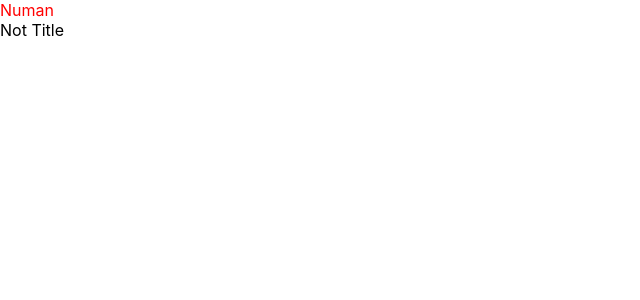
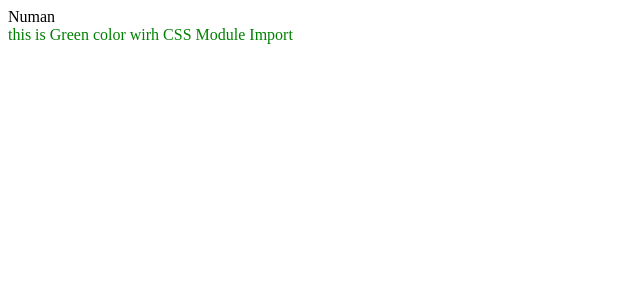
Before and after one commit to num-js/Learning-Next.js-with-TS, a Next.js app: page / in a window 1280 px wide. Shown: the top 300 px of the page, without its empty margins (0-640 px from the left). Built offline with nearby package versions, Linux system fonts and the light colour scheme.

Commit message:
CSS module Imports for a Specific component

```diff
--- a/pages/_app.tsx
+++ b/pages/_app.tsx
@@ -1,6 +1,3 @@
-import './custom.css'
-
-
 const ApnaApp = ({ Component, pageProps }) => {
     return <Component {...pageProps} />
 }
--- a/pages/custom.css
+++ /dev/null
@@ -1,15 +0,0 @@
-html,
-body {
-    padding: 0;
-    margin : 0;
-    font-family: -apple-system, BlinkMacSystemFont, Segoe UI, Roboto, Oxygen,
-        Ubuntu, Cantarell, Fira Sans, Droid Sans, Helvetica Neue, sans-serif;
-}
-
-* {
-    box-sizing: border-box;
-}
-
-.title {
-    color: red;
-}
--- /dev/null
+++ b/pages/index.module.css
@@ -0,0 +1,3 @@
+.colorGreen{
+    color: green;
+}
--- a/pages/index.tsx
+++ b/pages/index.tsx
@@ -1,3 +1,5 @@
+import style from './index.module.css';
+
 const Home = () => {
     return (
         <>
@@ -5,8 +7,8 @@
                 Numan
             </div>
 
-            <div className="">
-                Not Title
+            <div className={style.colorGreen}>
+                this is Green color wirh CSS Module Import
             </div>
         </>
     );
```
